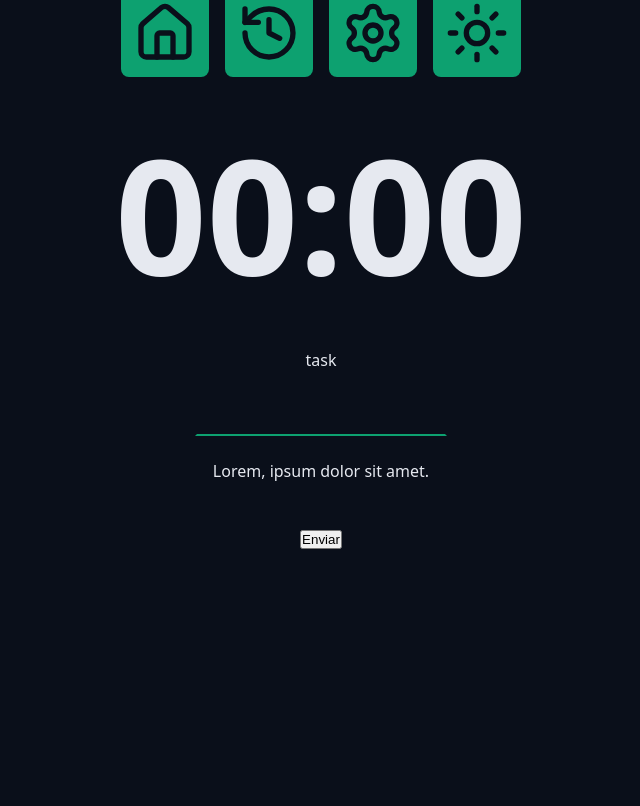
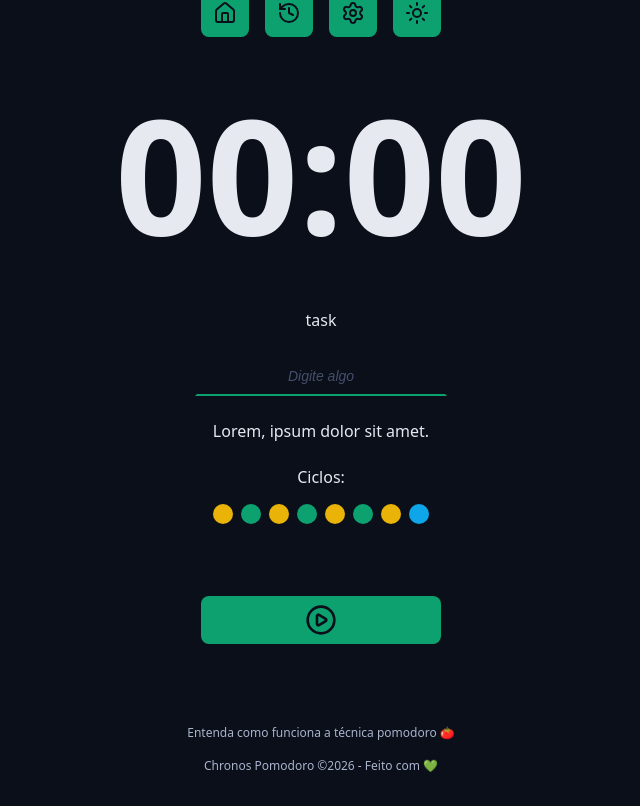
Before and after one commit to JhonnesPossiRibeiro/pomodoro, a React (Vite) app: page / in a window 1280 px wide. Shown: the part 232-1038 px from the top of the page, without its empty margins (319-959 px from the left). Before the commit the page ends 813 px from the top, so only its background shows below. Built offline with nearby package versions, Linux system fonts and the light colour scheme.

Commit message:
component footer

```diff
--- a/src/App.tsx
+++ b/src/App.tsx
@@ -5,6 +5,10 @@ import { Logo } from './components/Logo';
 import { Menu } from './components/Menu';
 import { CountDown } from './components/CountDown';
 import { DefaultInput } from './components/DefaultInput';
+import { Cycles } from './components/Cycles';
+import { DefaultButton } from './components/DefaultButton';
+import { PlayCircleIcon} from 'lucide-react';
+import { Footer } from './components/Footer';
 
 function App() {
   return (
@@ -25,18 +29,27 @@ function App() {
         <Container>
           <form className='form' action=''>
             <div className='formRow'>
-              <DefaultInput id="meuInput" labelText='task' type="text"/>
+              <DefaultInput
+                id='meuInput'
+                labelText='task'
+                type='text'
+                placeholder='Digite algo'
+              />
             </div>
             <div className='formRow'>
               <p>Lorem, ipsum dolor sit amet.</p>
             </div>
             <div className='formRow'>
-
+              <Cycles />
             </div>
             <div className='formRow'>
-              <button>Enviar</button>
+              <DefaultButton icon={<PlayCircleIcon />} />
             </div>
           </form>
+        </Container>
+
+        <Container>
+          <Footer/>
         </Container>
       </div>
     </>
--- /dev/null
+++ b/src/components/Cycles/index.tsx
@@ -0,0 +1,20 @@
+import styles from './styles.module.css';
+
+export function Cycles() {
+  return (
+    <div className={styles.cycles}>
+      <span>Ciclos:</span>
+
+      <div className={styles.cycleDots}>
+        <span className={`${styles.cycleDot} ${styles.workTime}`}></span>
+        <span className={`${styles.cycleDot} ${styles.shortBreakTime}`}></span>
+        <span className={`${styles.cycleDot} ${styles.workTime}`}></span>
+        <span className={`${styles.cycleDot} ${styles.shortBreakTime}`}></span>
+        <span className={`${styles.cycleDot} ${styles.workTime}`}></span>
+        <span className={`${styles.cycleDot} ${styles.shortBreakTime}`}></span>
+        <span className={`${styles.cycleDot} ${styles.workTime}`}></span>
+        <span className={`${styles.cycleDot} ${styles.longBreakTime}`}></span>
+      </div>
+    </div>
+  );
+}
--- /dev/null
+++ b/src/components/Cycles/styles.module.css
@@ -0,0 +1,31 @@
+.cycles {
+  display: flex;
+  flex-direction: column;
+  align-items: center;
+  justify-content: center;
+  gap: 1.6rem;
+}
+
+.cycleDots {
+  display: flex;
+  gap: 0.8rem;
+}
+
+.cycleDot {
+  width: 2rem;
+  height: 2rem;
+  background-color: var(--primary);
+  border-radius: 50%;
+}
+
+.workTime {
+  background: var(--warning);
+}
+
+.shortBreakTime {
+  background: var(--primary);
+}
+
+.longBreakTime {
+  background: var(--info);
+}
--- /dev/null
+++ b/src/components/DefaultButton/index.tsx
@@ -0,0 +1,20 @@
+import styles from './styles.module.css';
+
+type DefaultButtonProps = {
+  icon: React.ReactNode;
+  color?: 'green' | 'red';
+} & React.ComponentProps<'button'>;
+
+export function DefaultButton({
+  icon,
+  color = 'green',
+  ...props
+}: DefaultButtonProps) {
+  return (
+    <>
+      <button className={`${styles.button} ${styles[color]}`} {...props}>
+        {icon}
+      </button>
+    </>
+  );
+}
--- /dev/null
+++ b/src/components/DefaultButton/styles.module.css
@@ -0,0 +1,33 @@
+.button {
+  border: none;
+  background: var(--primary);
+  color: var(--text-over-primary);
+  display: flex;
+  align-items: center;
+  justify-content: center;
+  min-width: 24rem;
+  padding: 0.8rem;
+  border-radius: 0.8rem;
+  margin: 4.8rem 0;
+  cursor: pointer;
+  transition: all 0.1s ease-in-out;
+}
+
+.button svg {
+  width: 3.2rem;
+  height: 3.2rem;
+}
+
+.button:hover {
+  filter: brightness(80%);
+}
+
+.green {
+  background: var(--primary);
+  color: var(--text-over-primary);
+}
+
+.red {
+  background: var(--error);
+  color: var(--text-over-error);
+}
--- /dev/null
+++ b/src/components/Footer/index.tsx
@@ -0,0 +1,8 @@
+import styles from './styles.module.css';
+
+export function Footer() {
+  return <footer className={styles.footer}>
+    <a href="">Entenda como funciona a técnica pomodoro 🍅</a>
+    <a href="">Chronos Pomodoro &copy;{new Date().getFullYear()} - Feito com 💚</a>
+  </footer>;
+}
--- /dev/null
+++ b/src/components/Footer/styles.module.css
@@ -0,0 +1,18 @@
+.footer {
+  display: flex;
+  flex-direction: column;
+  align-items: center;
+  justify-content: center;
+  font-size: 1.2rem;
+  gap: 1.6rem;
+}
+
+.footer a {
+  color: var(--text-muted);
+  text-decoration: none;
+}
+
+.footer a:hover {
+  color: var(--text-muted);
+  text-decoration: underline;
+}
--- a/src/components/Menu/styles.module.css
+++ b/src/components/Menu/styles.module.css
@@ -11,7 +11,7 @@
   justify-content: center;
   text-decoration: none;
   background: var(--primary);
-  color:var(--text-over-primary);
+  color: var(--text-over-primary);
   transition: all 0.1s ease-in-out;
   padding: 1.2rem;
   border-radius: 0.8rem;
@@ -22,6 +22,6 @@
 }
 
 .menuLink svg {
-  width: 6.4rem;
-  height: 6.4rem;
+  width: 2.4rem;
+  height: 2.4rem;
 }
```
